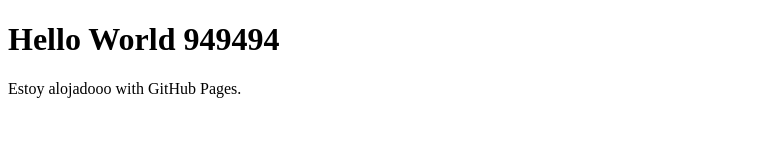
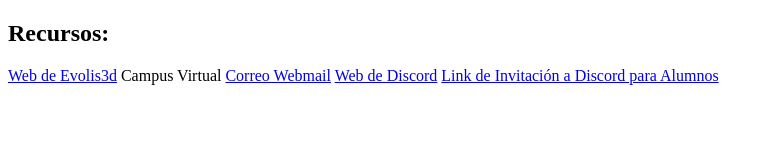
Before and after one commit to Evolis3d/Evolis3d.github.io, a plain HTML site: page index.html in a window 1280 px wide. Shown: the whole page, without its empty margins (0-774 px from the left). Drawn offline with Linux system fonts and the light colour scheme.

Commit message:
index updated
con links y cosas

```diff
--- a/index.html
+++ b/index.html
@@ -1,7 +1,14 @@
 <!DOCTYPE html>
 <html>
 <body>
-<h1>Hello World 949494</h1>
-<p>Estoy alojadooo with GitHub Pages.</p>
+<head>
+<title>Evolis3D - Recursos</title>
+</head>
+<h2>Recursos:</h2>
+<a href="http://www.evolis3d.com" target="blank">Web de Evolis3d</a>
+<a ref="http://www.evolis3d.com/campus" target="blank">Campus Virtual</a>
+<a href="http://www.evolis3d.com/webmail" target="blank">Correo Webmail</a>
+<a href="http://www.discord.com" target="blank">Web de Discord</a>
+<a href="http://www.discord.gg/juenqFr" target="blank">Link de Invitación a Discord para Alumnos</a>
 </body>
 </html>
```
Also changed, not shown: 2 other files.
